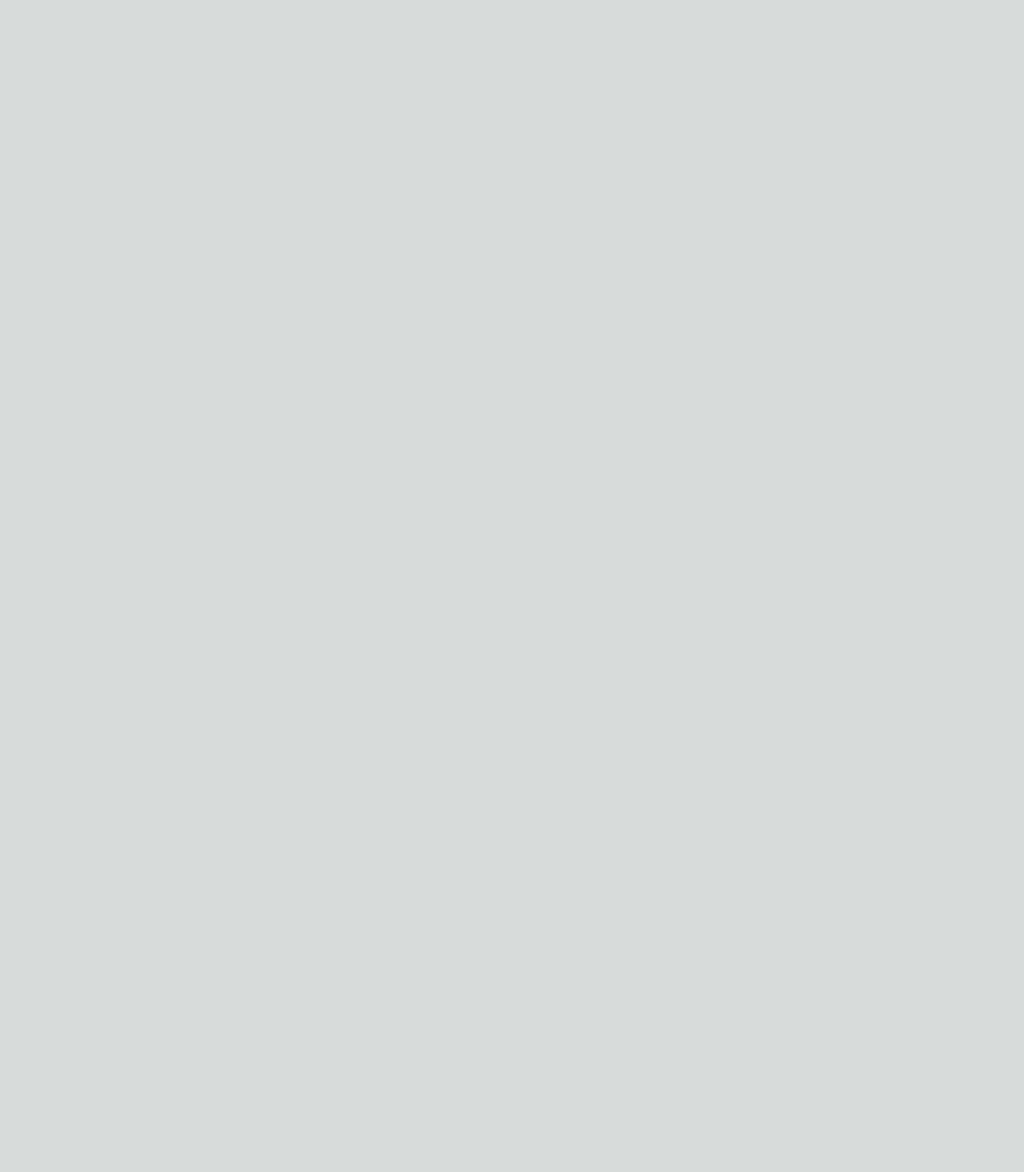
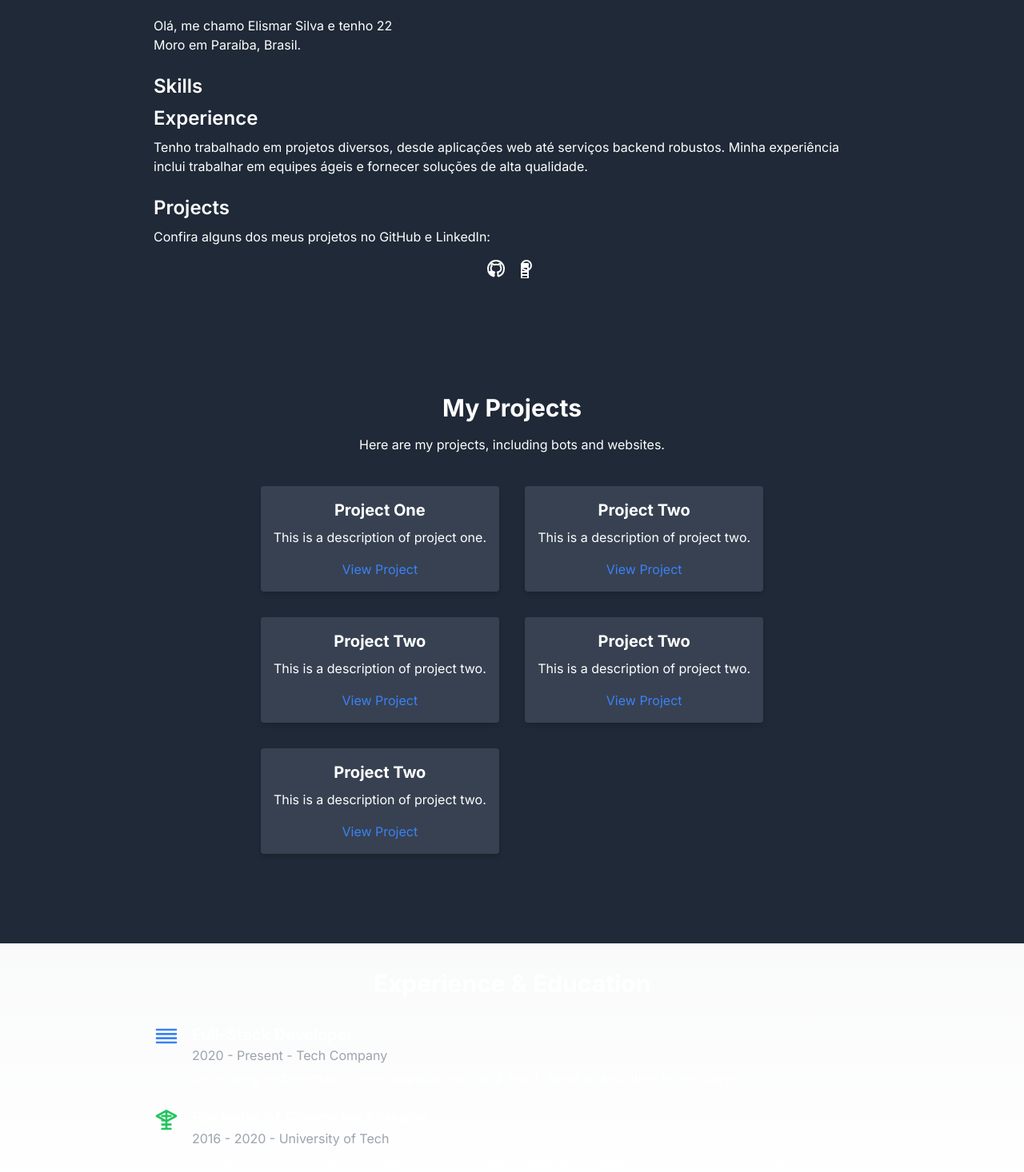
Before and after one commit to Elismar13/meu-portfolio, a Next.js app: page / in a window 1280 px wide. Shown: the part 864-2330 px from the top of the page at 80% size. Before the commit the page ends 800 px from the top, so only its background shows below. Built offline with nearby package versions, Linux system fonts and the light colour scheme.

Commit message:
feat: adding experience and my projects section jsx structure

```diff
--- /dev/null
+++ b/app/components/About.tsx
@@ -0,0 +1,38 @@
+import React from 'react';
+
+const About: React.FC = () => {
+  return (
+    <section id="about" className="w-full flex bg-gray-800 text-white p-8">
+      <div className="max-w-4xl mx-auto">
+        <h2 className="text-3xl font-bold mb-4">About Me</h2>
+        <p className="mb-6">
+          Olá, me chamo Elismar Silva e tenho 22
+          <br /> Moro em Paraíba, Brasil.
+        </p>
+        <h3 className="text-2xl font-semibold mb-2">Skills</h3>
+        <h3 className="text-2xl font-semibold mb-2">Experience</h3>
+        <p className="mb-6">
+          Tenho trabalhado em projetos diversos, desde aplicações web até serviços backend robustos. Minha experiência inclui trabalhar em equipes ágeis e fornecer soluções de alta qualidade.
+        </p>
+        <h3 className="text-2xl font-semibold mb-2">Projects</h3>
+        <p>
+          Confira alguns dos meus projetos no GitHub e LinkedIn:
+        </p>
+        <div className="flex justify-center mt-4">
+          <a href="#github" className="text-white hover:text-blue-500 mx-2">
+            <svg xmlns="http://www.w3.org/2000/svg" className="h-6 w-6" fill="none" viewBox="0 0 24 24" stroke="currentColor">
+              <path strokeLinecap="round" strokeLinejoin="round" strokeWidth={2} d="M12 2C6.477 2 2 6.477 2 12c0 4.418 2.865 8.166 6.839 9.49.5.09.682-.217.682-.482 0-.237-.009-.868-.014-1.703-2.782.603-3.369-1.34-3.369-1.34-.454-1.156-1.11-1.466-1.11-1.466-.908-.62.069-.608.069-.608 1.004.071 1.532 1.032 1.532 1.032.892 1.529 2.341 1.088 2.91.832.09-.647.35-1.088.636-1.338-2.22-.253-4.555-1.11-4.555-4.943 0-1.09.39-1.982 1.029-2.682-.103-.253-.446-1.273.098-2.65 0 0 .84-.27 2.75 1.026A9.563 9.563 0 0112 6.8a9.563 9.563 0 012.51.338c1.91-1.296 2.75-1.026 2.75-1.026.544 1.377.201 2.397.099 2.65.64.7 1.029 1.592 1.029 2.682 0 3.841-2.336 4.687-4.563 4.938.359.309.678.919.678 1.854 0 1.338-.012 2.417-.012 2.742 0 .268.18.578.688.48C19.137 20.164 22 16.418 22 12c0-5.523-4.477-10-10-10z" />
+            </svg>
+          </a>
+          <a href="#linkedin" className="text-white hover:text-blue-500 mx-2">
+            <svg xmlns="http://www.w3.org/2000/svg" className="h-6 w-6" fill="none" viewBox="0 0 24 24" stroke="currentColor">
+              <path strokeLinecap="round" strokeLinejoin="round" strokeWidth={2} d="M16 8a6 6 0 11-12 0 6 6 0 0112 0zm-4 8h-8v8h8v-8zm-8-10h8v2h-8V6zm0 4h8v10H4V10z" />
+            </svg>
+          </a>
+        </div>
+      </div>
+    </section>
+  );
+};
+
+export default About;
--- /dev/null
+++ b/app/components/Experience.tsx
@@ -0,0 +1,62 @@
+// components/Experience.tsx
+import React from 'react';
+
+interface ExperienceItem {
+  type: 'work' | 'education';
+  range: string;
+  title: string;
+  institution: string;
+  description: string;
+}
+
+const experiences: ExperienceItem[] = [
+  {
+    type: 'work',
+    range: '2020 - Present',
+    title: 'Full-Stack Developer',
+    institution: 'Tech Company',
+    description: 'Developing and maintaining web applications using React, Node.js, and other technologies.'
+  },
+  {
+    type: 'education',
+    range: '2016 - 2020',
+    title: 'Bachelor of Computer Science',
+    institution: 'University of Tech',
+    description: 'Studied various aspects of computer science including algorithms, data structures, and web development.'
+  }
+  // Add more experiences as needed
+];
+
+const Experience: React.FC = () => {
+  return (
+    <section id="experience" className=" text-white p-8">
+      <div className="max-w-4xl mx-auto">
+        <h2 className="text-3xl font-bold mb-8 text-center">Experience & Education</h2>
+        <div className="space-y-6">
+          {experiences.map((exp, index) => (
+            <div key={index} className="flex items-start space-x-4">
+              <div className="flex-shrink-0">
+                {exp.type === 'work' ? (
+                  <svg xmlns="http://www.w3.org/2000/svg" className="h-8 w-8 text-blue-500" fill="none" viewBox="0 0 24 24" stroke="currentColor">
+                    <path strokeLinecap="round" strokeLinejoin="round" strokeWidth={2} d="M3 10h18M3 6h18M3 14h18M3 18h18" />
+                  </svg>
+                ) : (
+                  <svg xmlns="http://www.w3.org/2000/svg" className="h-8 w-8 text-green-500" fill="none" viewBox="0 0 24 24" stroke="currentColor">
+                    <path strokeLinecap="round" strokeLinejoin="round" strokeWidth={2} d="M12 14l9-5-9-5-9 5 9 5zm0 7v-6m0-4v-6m4 4h-8m4 4H8m8 4H8m8 4H8" />
+                  </svg>
+                )}
+              </div>
+              <div>
+                <h3 className="text-xl font-semibold">{exp.title}</h3>
+                <p className="text-gray-400">{exp.range} - {exp.institution}</p>
+                <p className="mt-1">{exp.description}</p>
+              </div>
+            </div>
+          ))}
+        </div>
+      </div>
+    </section>
+  );
+};
+
+export default Experience;
--- /dev/null
+++ b/app/components/MyProjects.tsx
@@ -0,0 +1,44 @@
+import React from 'react';
+import ProjectList from './ProjectList';
+
+const projects = [
+  {
+    title: 'Project One',
+    description: 'This is a description of project one.',
+    link: 'https://github.com/your-username/project-one',
+  },
+  {
+    title: 'Project Two',
+    description: 'This is a description of project two.',
+    link: 'https://github.com/your-username/project-two',
+  },
+  {
+    title: 'Project Two',
+    description: 'This is a description of project two.',
+    link: 'https://github.com/your-username/project-two',
+  },
+  {
+    title: 'Project Two',
+    description: 'This is a description of project two.',
+    link: 'https://github.com/your-username/project-two',
+  },
+  {
+    title: 'Project Two',
+    description: 'This is a description of project two.',
+    link: 'https://github.com/your-username/project-two',
+  },
+];
+
+const MyProjects: React.FC = () => {
+  return (
+    <section id="projects" className="min-h-screen w-full flex flex-col items-center justify-center bg-gray-800 text-white p-8">
+      <div className="max-w-4xl mx-auto text-center">
+        <h2 className="text-3xl font-bold mb-4">My Projects</h2>
+        <p className="mb-10">Here are my projects, including bots and websites.</p>
+        <ProjectList projects={projects} />
+      </div>
+    </section>
+  );
+};
+
+export default MyProjects;
--- /dev/null
+++ b/app/components/ProjectList.tsx
@@ -0,0 +1,29 @@
+import React from 'react';
+
+interface Project {
+  title: string;
+  description: string;
+  link: string;
+}
+
+interface ProjectListProps {
+  projects: Project[];
+}
+
+const ProjectList: React.FC<ProjectListProps> = ({ projects }) => {
+  return (
+    <div className="grid grid-cols-1 sm:grid-cols-2 gap-8">
+      {projects.map((project, index) => (
+        <div key={index} className="bg-gray-700 p-4 rounded shadow-md">
+          <h3 className="text-xl font-bold mb-2">{project.title}</h3>
+          <p className="mb-4">{project.description}</p>
+          <a href={project.link} className="text-blue-500 hover:underline" target="_blank" rel="noopener noreferrer">
+            View Project
+          </a>
+        </div>
+      ))}
+    </div>
+  );
+};
+
+export default ProjectList;
--- a/app/globals.css
+++ b/app/globals.css
@@ -1,11 +1,17 @@
 @tailwind base;
 @tailwind components;
 @tailwind utilities;
+
+@import url(http://fonts.googleapis.com/css?family=Roboto:400,100,100italic,300,300italic,400italic,500,500italic,700,700italic,900italic,900);
 
 :root {
   --foreground-rgb: 0, 0, 0;
   --background-start-rgb: 214, 219, 220;
   --background-end-rgb: 255, 255, 255;
+}
+
+body {
+  font-family: 'Roboto', 'Overpass', sans-serif;
 }
 
 @media (prefers-color-scheme: dark) {
@@ -26,8 +32,12 @@ body {
     rgb(var(--background-start-rgb));
 }
 
-@layer utilities {
-  .text-balance {
-    text-wrap: balance;
+@layer base {
+  @font-face {
+    font-family: 'Roboto';
+    font-style: normal;
+    font-weight: 400;
+    font-display: swap;
+    src: url(/fonts/Roboto.woff2) format('woff2');
   }
 }
--- a/app/page.tsx
+++ b/app/page.tsx
@@ -1,13 +1,19 @@
 import Image from 'next/image';
 import Me from './components/Me';
 import Header from './components/Header';
+import About from './components/About';
+import MyProjects from './components/MyProjects';
+import Experience from './components/Experience';
 
 export default function Home() {
   return (
     <main lang="en">
-      <section>
+      <section max-w-screen-lg mx-auto>
         <Header />
         <Me />
+        <About />
+        <MyProjects />
+        <Experience />
       </section>
     </main>
   );
--- a/tailwind.config.ts
+++ b/tailwind.config.ts
@@ -6,15 +6,7 @@ const config: Config = {
     "./components/**/*.{js,ts,jsx,tsx,mdx}",
     "./app/**/*.{js,ts,jsx,tsx,mdx}",
   ],
-  theme: {
-    extend: {
-      backgroundImage: {
-        "gradient-radial": "radial-gradient(var(--tw-gradient-stops))",
-        "gradient-conic":
-          "conic-gradient(from 180deg at 50% 50%, var(--tw-gradient-stops))",
-      },
-    },
-  },
+  theme: {},
   plugins: [],
 };
 export default config;
```
